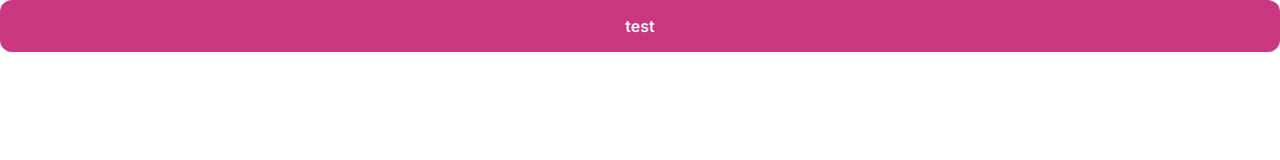
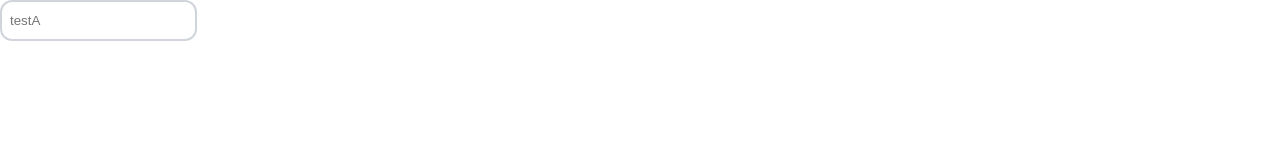
Before and after one commit to jefmaeda/quicklist, a plain HTML site: page index.html in a window 1280 px wide. Drawn offline with Linux system fonts and the light colour scheme.

Commit message:
structured input style done

```diff
--- a/index.html
+++ b/index.html
@@ -12,6 +12,9 @@
   <link rel="stylesheet" href="./style/index.css">
 </head>
 <body>
-  <button>test</button>
+  <form action="">
+
+    <input type="text" placeholder="testA">
+  </form>
 </body>
 </html>
--- a/style/fields/index.css
+++ b/style/fields/index.css
@@ -1 +1,2 @@
 @import url(button.css);
+@import url(input.css);
--- /dev/null
+++ b/style/fields/input.css
@@ -0,0 +1,22 @@
+input[type="text"]{
+  appearance: none;
+  outline: 0;
+
+  background-color: var(--bg-secondary);
+  border: solid 2px var(--border-primary);
+  border-radius: 12px;
+  padding: 11px 8px;
+
+  /* color: var(--content-tertiary); */
+
+  &:hover{
+  border: solid 2px var(--border-hover);
+  }
+
+  &:focus{
+    border: solid 2px var(--color-brand);
+  }
+  &:focus::placeholder{
+    color: var(--content-primary);
+  }
+}
--- a/style/global.css
+++ b/style/global.css
@@ -15,9 +15,9 @@
   --color-danger: #C93847;
 
   /* content */
-  --color-brand: #CA3884;
-  --color-brand-hover: #A52C6B;
-  --color-danger: #C93847;
+  --content-primary: #080B12;
+  --content-secondary: #374151;
+  --content-tertiary: #9CA3AF;
   --always-white: #fff;
 
   /* border */
```
